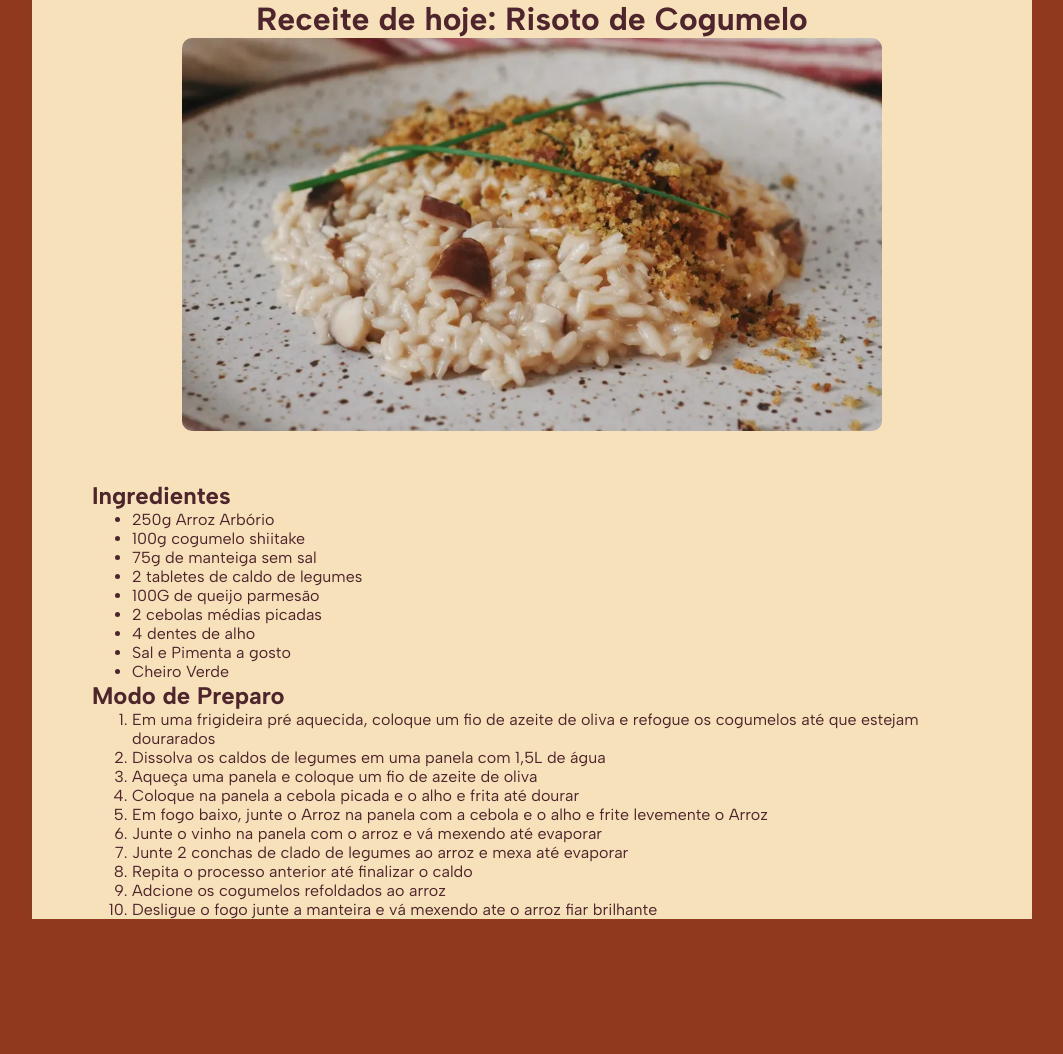
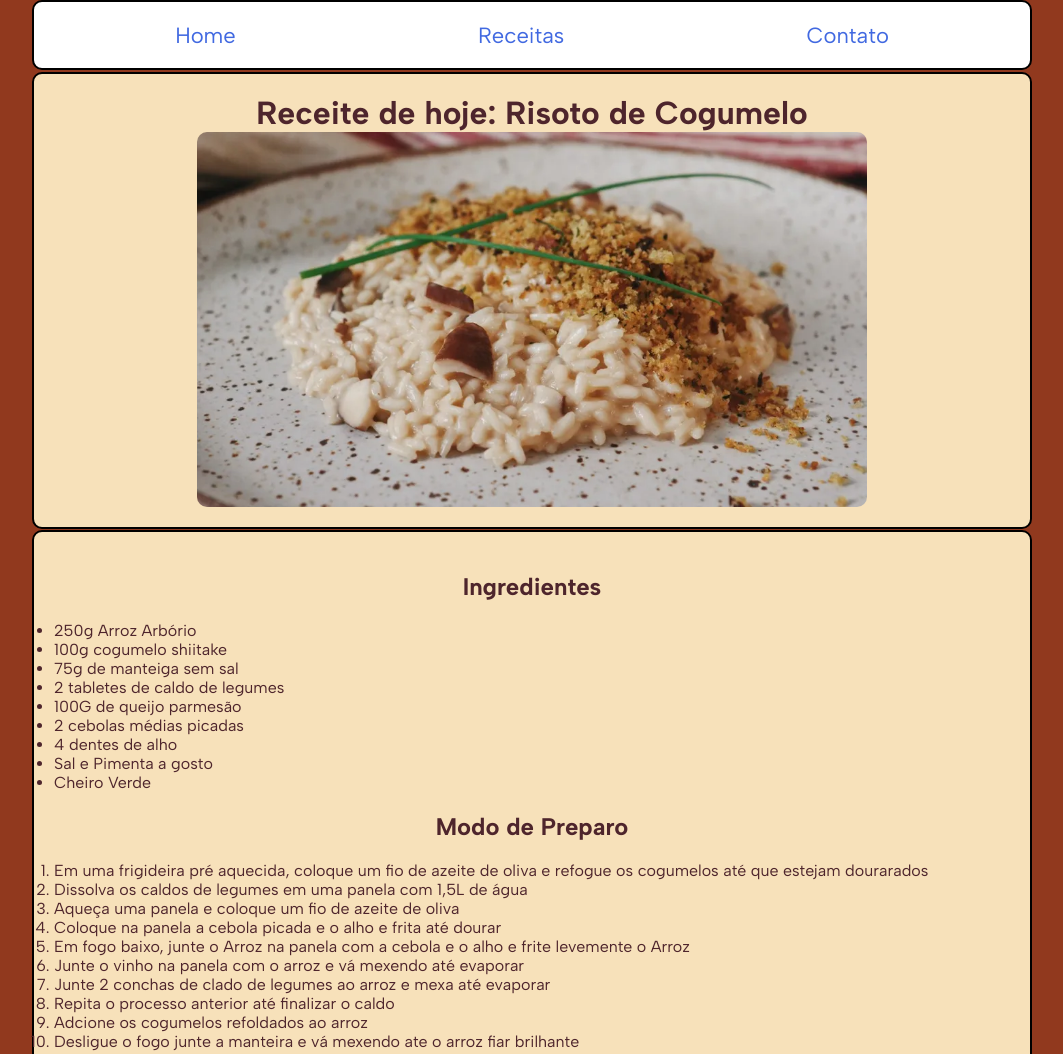
Before and after one commit to LeozeraGod/curso-dev-fs-uc02-a15, a plain HTML site: page index.html in a window 1280 px wide. Shown: the top 1054 px of the page, without its empty margins (108-1171 px from the left). Before the commit the page ends 919 px from the top, so only its background shows below. Drawn offline with Linux system fonts and the light colour scheme.

Commit message:
Menu Superior

```diff
--- a/index.html
+++ b/index.html
@@ -10,6 +10,13 @@
     <link rel="stylesheet" href="./styles.css">
 </head>
 <body>
+    <nav id="menu">
+        <ul>
+            <li><a href="index.html">Home</a></li>
+            <li><a href="index.html">Receitas</a></li>
+            <li><a href="index.html">Contato</a></li>
+        </ul>
+    </nav>
     <div id="titulo">
         <h1>Receite de hoje: Risoto de Cogumelo</h1>
         <img src="./Assets/risoto.webp" alt="Risoto de Cogumelos, servidos em um prato decorado">
--- a/styles.css
+++ b/styles.css
@@ -7,6 +7,7 @@
 
 * {
   margin: 0;
+  padding: 0;
 }
 
 body,
@@ -32,6 +33,40 @@ body {
     color: rgb(78, 37, 44);
 }
 
+#menu {
+  width: 100%;
+  height: 70px;
+  background-color: white;
+  padding-top: 20px;
+  border: 2px solid #000;
+  border-radius: 10px;
+  padding: 20px;
+  margin-bottom: 1.5px;
+
+}
+
+#menu ul {
+  display: flex;
+  justify-content: space-around;
+
+
+
+
+
+}
+#menu ul li {
+  list-style: none;
+}
+#menu ul li a {
+  text-decoration: none;
+  color: royalblue;
+  font-size: 22px;
+
+&:hover {
+  color: black;
+  text-decoration: underline;
+}
+}
 
 #titulo {
     width: 100%;
@@ -40,12 +75,20 @@ body {
     flex-direction: column;
     align-items: center;
     background-color: rgb(247, 225, 186);
+    border: 2px solid #000;
+    border-radius: 10px;
+    padding: 20px;
+    margin-bottom: 1.5px;
 }
 
 #titulo img {
     width: 70%;
     height: auto;
     border-radius: 10px;
+}
+#conteudo h2 {
+  text-align: center;
+  padding: 20px;
 }
 
 #conteudo {
@@ -54,4 +97,8 @@ body {
     background-color: rgb(247, 225, 186);
     padding: 0 60px;
     padding-top: 50px;
+    border: 2px solid #000;
+    border-radius: 10px;
+    padding: 20px;
+    margin-bottom: 1.5px;
 }
```
